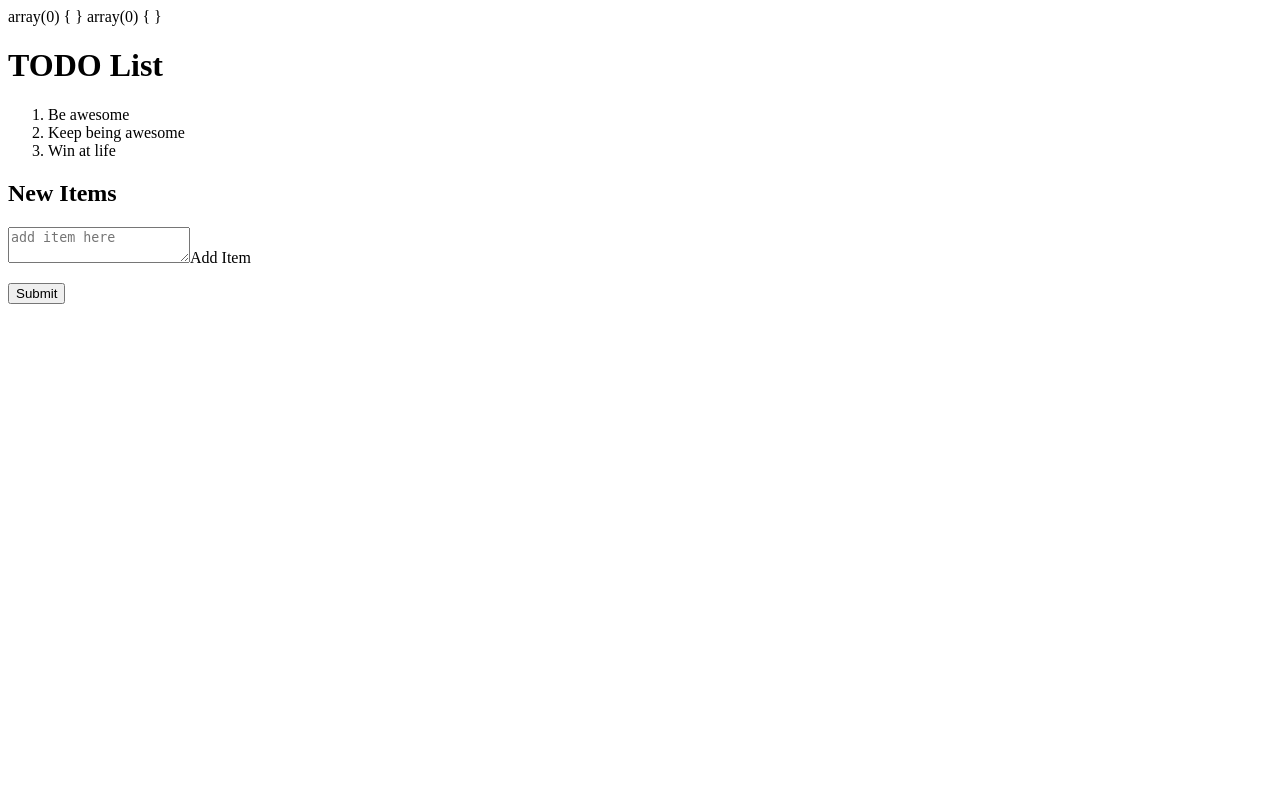
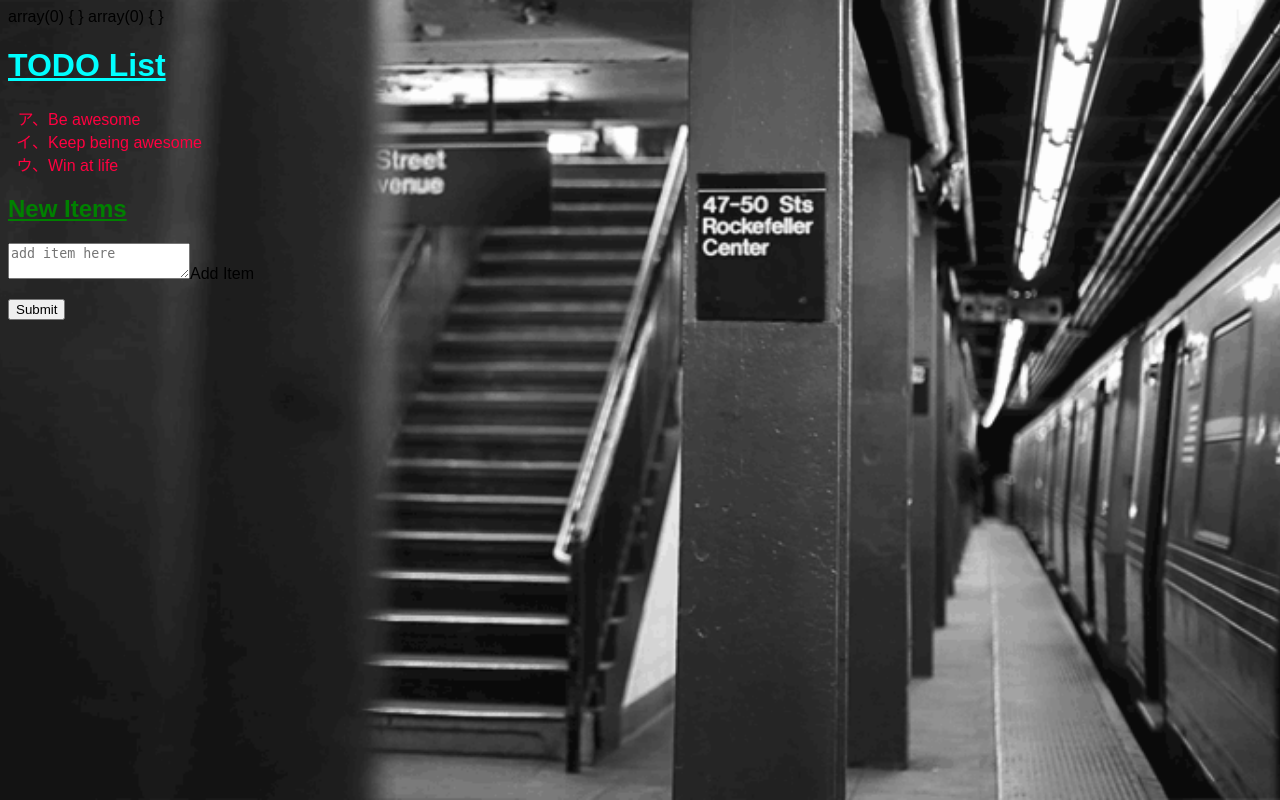
Before and after one commit to Jacob-Ernst/planner.dev, a PHP site: page /public/todo_list.php in a window 1280 px wide. Run offline with PHP 8.4, Linux system fonts and the light colour scheme.

Commit message:
Added css to the todo_list.php template

```diff
--- /dev/null
+++ b/public/css/todo.css
@@ -0,0 +1,26 @@
+h1{
+    color: #00FFFF; /* single line comment */
+    text-decoration: underline;
+}
+
+h2{
+    color: green; /* single line comment */
+    text-decoration: underline;
+}
+
+html{
+	background-color: #FEE;
+	background: url(/css/css_images/train_station.gif) no-repeat center center fixed;
+	background-size: cover;
+
+}
+
+body{
+	font-family: Futura, sans-serif;
+}
+
+ol{
+	color: #FF0040;
+	list-style-type: katakana;
+
+}
--- a/public/todo_list.php
+++ b/public/todo_list.php
@@ -7,6 +7,7 @@
 <head>
 	<meta charset="utf-8">
 	<title>Todo list</title>
+	<link rel="stylesheet" href="/css/todo.css">
 </head>
 <body>
 	<h1>TODO List</h1>
@@ -17,7 +18,7 @@
 	</ol>
 	<form method="POST">
 		<p><h2>New Items</h2>
-			<label><textarea id="added_items" name="added_items" placeholder="add item here"></textarea>Add Item</label></p>
+			<label for="added_items"><textarea id="added_items" name="added_items" placeholder="add item here"></textarea>Add Item</label></p>
 		<input type="submit">
 	</form>
 
```
Also changed, not shown: public/css/css_images/train_station.gif (added).
